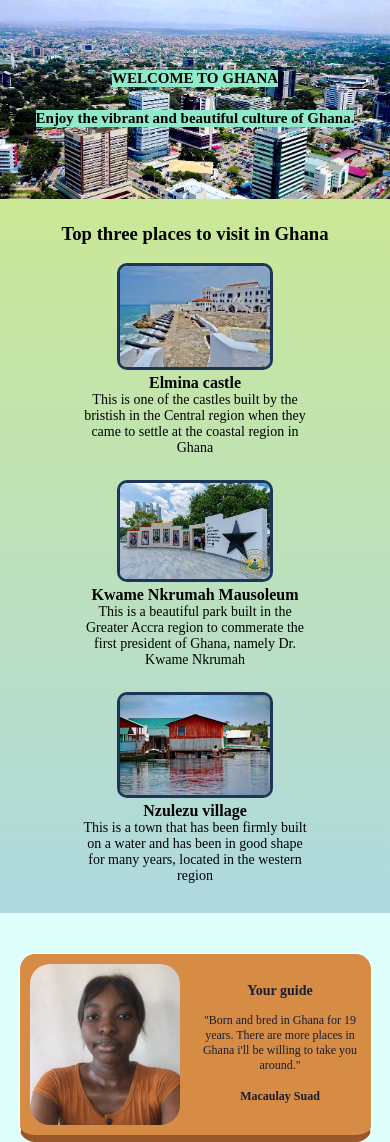
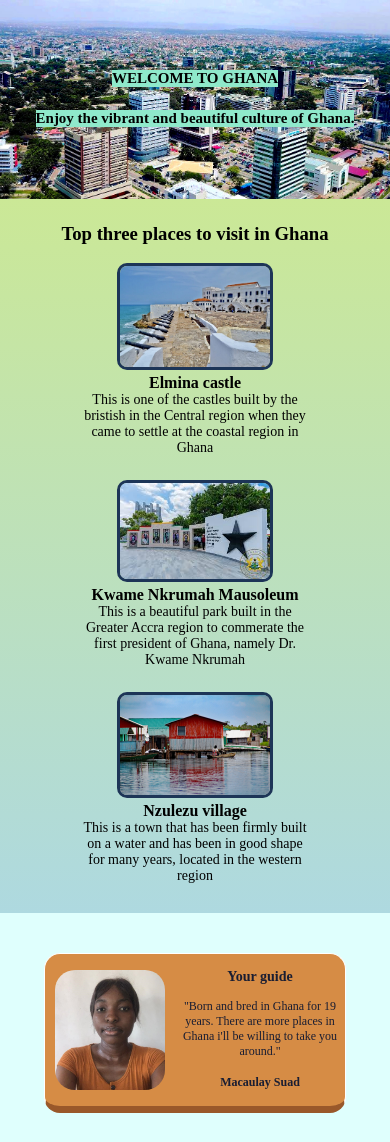
Before and after one commit to dunt21/Ghana-site, a website built with Vite: page index.html in a window 390 px wide. Shown: the top 1142 px of the page. Built offline with nearby package versions, Linux system fonts and the light colour scheme.

Commit message:
Had to reduce the width of the guide's card on a mobile device

```diff
--- a/index.html
+++ b/index.html
@@ -51,7 +51,7 @@
     <!-- GUIDE SECTION -->
     <div id="guide">
       <div id="card">
-        <img src="suad.jpg" />
+        <img src="suad.jpg" class="suad" />
         <div>
           <h3>Your guide</h3>
           <p>
--- a/styles.css
+++ b/styles.css
@@ -148,8 +148,14 @@ img {
   }
 
   #card {
-    width: 90%;
+    width: 300px;
+    /* height: 100%; */
     border-radius: 1rem;
     font-size: 12px;
   }
+
+  .suad {
+    width: 110px;
+    height: 120px;
+  }
 }
```
